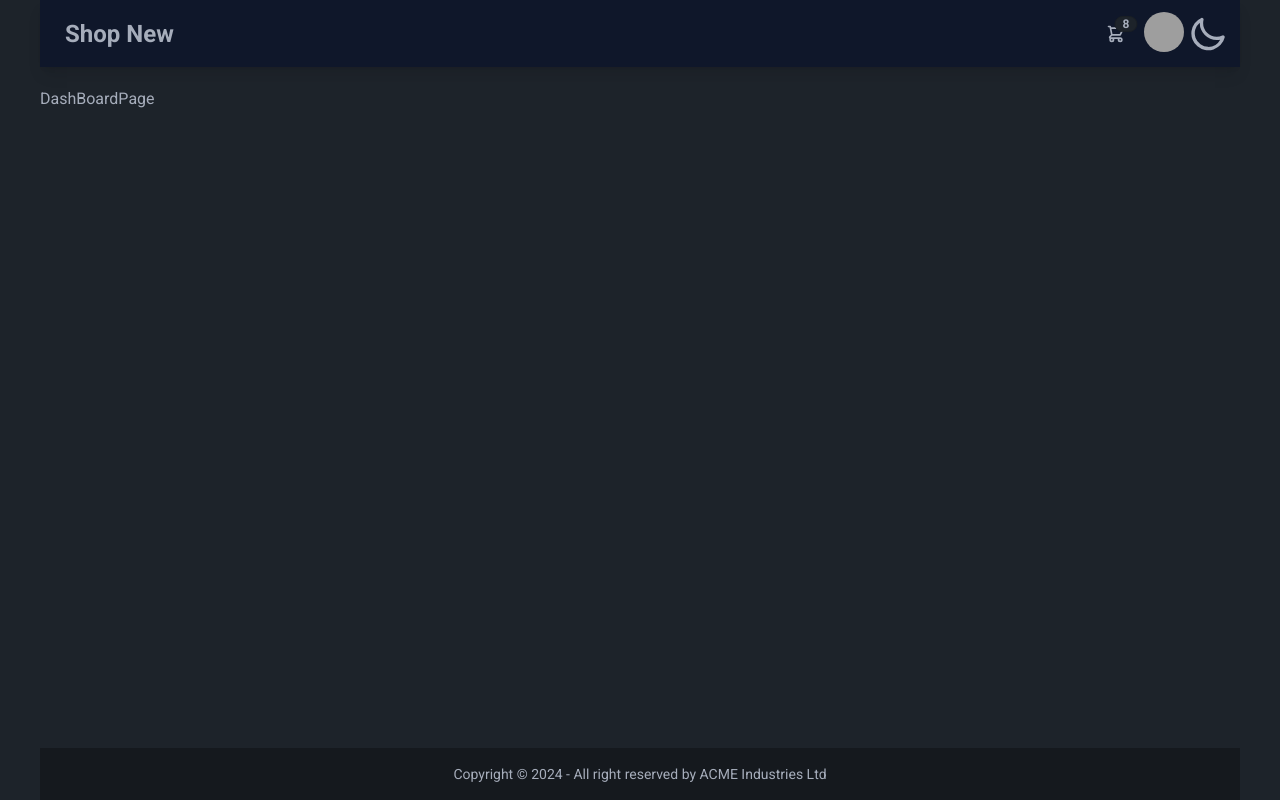
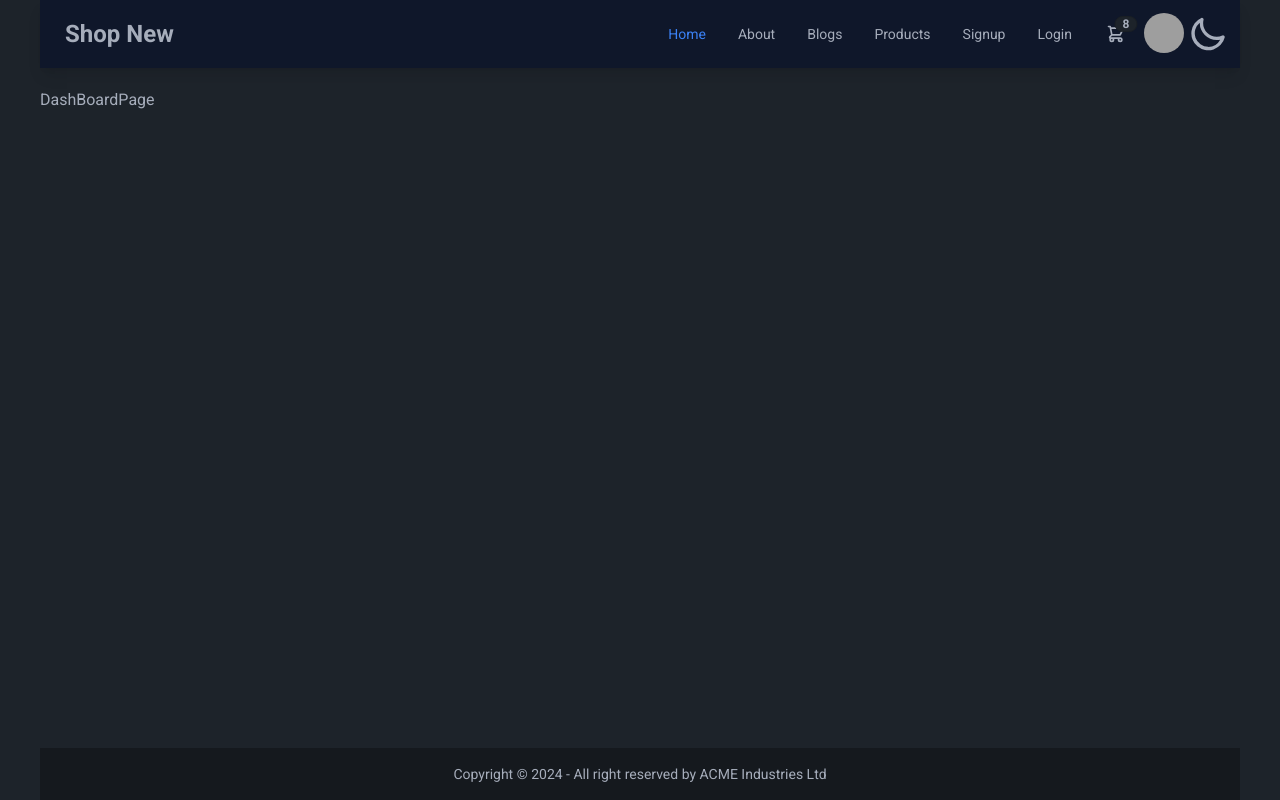
Before and after one commit to ROHAN-2497/shop-new, a Next.js app: page /dashboard in a window 1280 px wide. Built offline with nearby package versions, Linux system fonts and the light colour scheme; grey boxes are pictures that could not be loaded.

Commit message:
theme provider and NavData add

```diff
--- /dev/null
+++ b/app/data/navData.js
@@ -0,0 +1,38 @@
+const commonNavData = [
+  {
+    path: "/",
+    title: "Home",
+  },
+  {
+    path: "/about",
+    title: "About",
+  },
+  {
+    path: "/blogs",
+    title: "Blogs",
+  },
+  {
+    path: "/products",
+    title: "Products",
+  },
+];
+
+export const afterLoginNavData = [
+  ...commonNavData,
+  {
+    path: "/dashboard",
+    title: "Dashboard",
+  },
+];
+
+export const beforeLoginNavData = [
+  ...commonNavData,
+  {
+    path: "/signup",
+    title: "Signup",
+  },
+  {
+    path: "/login",
+    title: "Login",
+  },
+];
--- /dev/null
+++ b/app/providers/ThemeProvider.jsx
@@ -0,0 +1,53 @@
+import ThemeContext from "@/contexts/ThemeContext";
+import { useEffect, useState } from "react";
+
+const ThemeProvider = ({ children }) => {
+  const [theme, setTheme] = useState("dark");
+
+  useEffect(() => {
+    let storedTheme = localStorage.getItem("theme");
+    if (!storedTheme || !(storedTheme === "dark" || storedTheme === "light")) {
+      storedTheme = window.matchMedia("(prefers-color-scheme: dark)").matches
+        ? "dark"
+        : "light";
+    }
+    setTheme(storedTheme);
+  }, []);
+
+  useEffect(() => {
+    document.querySelector("html").setAttribute("data-theme", theme);
+  }, [theme]);
+
+  useEffect(() => {
+    const onChange = (e) => {
+      const colorScheme = e.matches ? "dark" : "light";
+      setTheme(colorScheme);
+    };
+
+    window
+      .matchMedia("(prefers-color-scheme: dark)")
+      .addEventListener("change", onChange);
+
+    return () => {
+      window
+        .matchMedia("(prefers-color-scheme: dark)")
+        .removeEventListener("change", onChange);
+    };
+  }, []);
+
+  const toggleTheme = () => {
+    setTheme((preTheme) => {
+      const currentTheme = preTheme === "dark" ? "light" : "dark";
+      localStorage.setItem("theme", currentTheme);
+      return currentTheme;
+    });
+  };
+
+  return (
+    <ThemeContext.Provider value={{ theme, toggleTheme }}>
+      {children}
+    </ThemeContext.Provider>
+  );
+};
+
+export default ThemeProvider;
--- a/app/shared/NavBar.jsx
+++ b/app/shared/NavBar.jsx
@@ -1,9 +1,12 @@
-
+'use client'
 import Image from "next/image";
 import Link from "next/link";
 import NavLink from "./NavLink";
+import { afterLoginNavData, beforeLoginNavData } from "../data/navData";
 
 const Navbar = () => {
+    const user = null;
+    const navData = user ? afterLoginNavData : beforeLoginNavData;
     return (
         <nav className="navbar sticky top-0 z-10 bg-slate-200 shadow-lg dark:bg-slate-900 lg:pr-3">
             <div className="flex-1">
@@ -13,7 +16,7 @@
             </div>
             <div >
                 <ul className="menu menu-horizontal flex-col px-1 lg:flex-row">
-                    {[].map(({ path, title }) => (
+                    {navData.map(({ path, title }) => (
                         <li key={path} className="mx-auto">
                             <NavLink
                                 href={path}
--- a/app/shared/NavLink.jsx
+++ b/app/shared/NavLink.jsx
@@ -1,5 +1,6 @@
 "use client";
 
+import classNames from "classnames";
 import Link from "next/link";
 import { usePathname } from "next/navigation";
 
```
